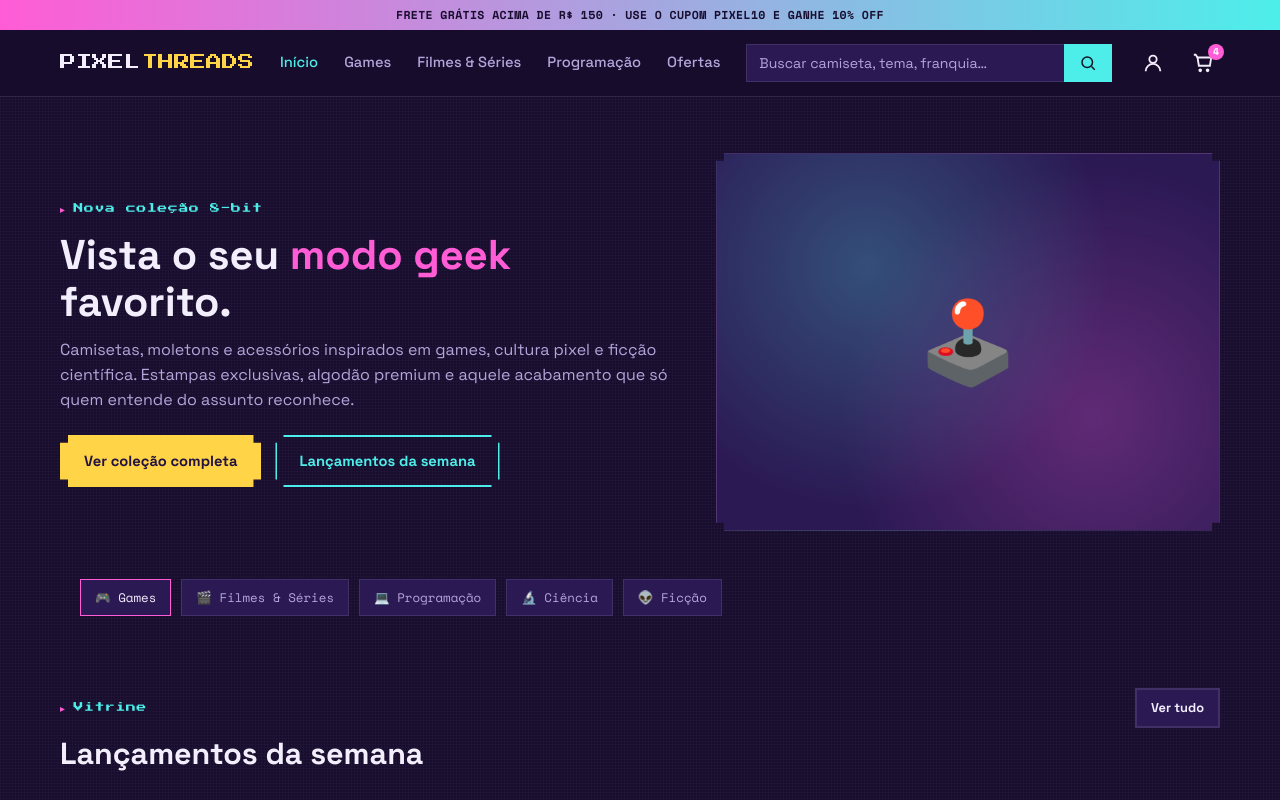
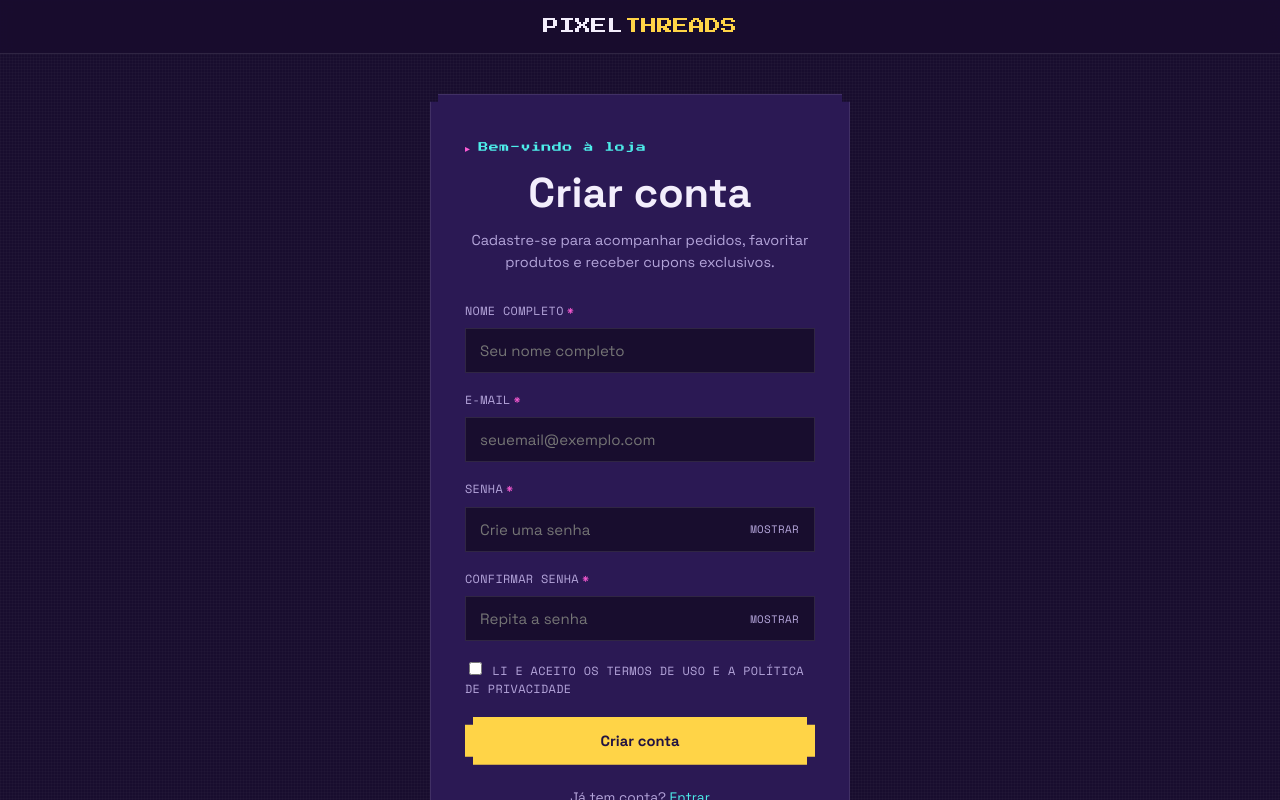
Before and after one commit to juliacancio-dev/pixel-threads-angular, an Angular app: page /cadastro in a window 1280 px wide. Before the commit this address led to /. Shown: the top 800 px of the page. Built offline with nearby package versions, Linux system fonts and the light colour scheme.

Commit message:
feat: tela de cadastro de conta

```diff
--- a/src/app/app.routes.ts
+++ b/src/app/app.routes.ts
@@ -5,6 +5,7 @@ import { ProdutoComponent } from './pages/produto/produto.component';
 import { CestaComponent } from './pages/cesta/cesta.component';
 import { LoginComponent } from './pages/login/login.component';
 import { EsqueciComponent } from './pages/esqueci/esqueci.component';
+import { CadastroComponent } from './pages/cadastro/cadastro.component';
 
 export const routes: Routes = [
   { path: '', component: HomeComponent, title: 'PIXEL THREADS — Camisetas e produtos geek' },
@@ -12,6 +13,7 @@ export const routes: Routes = [
   { path: 'produto/:id', component: ProdutoComponent, title: 'Produto — PIXEL THREADS' },
   { path: 'cesta', component: CestaComponent, title: 'Minha cesta — PIXEL THREADS' },
   { path: 'login', component: LoginComponent, title: 'Entrar — PIXEL THREADS' },
+  { path: 'cadastro', component: CadastroComponent, title: 'Criar conta — PIXEL THREADS' },
   { path: 'esqueci', component: EsqueciComponent, title: 'Esqueci minha senha — PIXEL THREADS' },
   { path: '**', redirectTo: '' }
 ];
--- a/src/app/components/footer/footer.component.ts
+++ b/src/app/components/footer/footer.component.ts
@@ -25,6 +25,6 @@ export class FooterComponent {
   }
 
   private ehPaginaAuth(url: string): boolean {
-    return url.startsWith('/login') || url.startsWith('/esqueci');
+    return url.startsWith('/login') || url.startsWith('/esqueci') || url.startsWith('/cadastro');
   }
 }
--- a/src/app/components/header/header.component.ts
+++ b/src/app/components/header/header.component.ts
@@ -26,7 +26,7 @@ export class HeaderComponent {
   }
 
   private ehPaginaAuth(url: string): boolean {
-    return url.startsWith('/login') || url.startsWith('/esqueci');
+    return url.startsWith('/login') || url.startsWith('/esqueci') || url.startsWith('/cadastro');
   }
 
   toggleMenu(): void {
--- /dev/null
+++ b/src/app/pages/cadastro/cadastro.component.html
@@ -0,0 +1,68 @@
+<main class="auth-wrap">
+  <div class="auth-card pixel-cut">
+    <span class="eyebrow" style="justify-content:center;">Bem-vindo à loja</span>
+    <h1 style="text-align:center;">Criar conta</h1>
+    <p class="auth-sub">Cadastre-se para acompanhar pedidos, favoritar produtos e receber cupons exclusivos.</p>
+
+    <form [formGroup]="form" (ngSubmit)="enviar()" novalidate>
+
+      <div class="field" [class.invalid]="form.controls.nome.invalid && form.controls.nome.touched">
+        <label for="cad-nome">Nome completo<span class="req">*</span></label>
+        <input
+          type="text"
+          id="cad-nome"
+          formControlName="nome"
+          placeholder="Seu nome completo">
+        <span class="field-error">Digite seu nome completo.</span>
+      </div>
+
+      <div class="field" [class.invalid]="form.controls.email.invalid && form.controls.email.touched">
+        <label for="cad-email">E-mail<span class="req">*</span></label>
+        <input
+          type="email"
+          id="cad-email"
+          formControlName="email"
+          placeholder="seuemail@exemplo.com">
+        <span class="field-error">Digite um e-mail válido.</span>
+      </div>
+
+      <div class="field" [class.invalid]="form.controls.senha.invalid && form.controls.senha.touched">
+        <label for="cad-senha">Senha<span class="req">*</span></label>
+        <div class="input-wrap">
+          <input
+            [type]="mostrarSenha ? 'text' : 'password'"
+            id="cad-senha"
+            formControlName="senha"
+            placeholder="Crie uma senha">
+          <button type="button" class="toggle-pass" (click)="toggleSenha()">{{ mostrarSenha ? 'OCULTAR' : 'MOSTRAR' }}</button>
+        </div>
+        <span class="field-error">A senha deve ter no mínimo 6 caracteres.</span>
+      </div>
+
+      <div class="field" [class.invalid]="(form.controls.confirmarSenha.invalid || form.errors?.['senhasDiferentes']) && form.controls.confirmarSenha.touched">
+        <label for="cad-confirmar-senha">Confirmar senha<span class="req">*</span></label>
+        <div class="input-wrap">
+          <input
+            [type]="mostrarConfirmarSenha ? 'text' : 'password'"
+            id="cad-confirmar-senha"
+            formControlName="confirmarSenha"
+            placeholder="Repita a senha">
+          <button type="button" class="toggle-pass" (click)="toggleConfirmarSenha()">{{ mostrarConfirmarSenha ? 'OCULTAR' : 'MOSTRAR' }}</button>
+        </div>
+        <span class="field-error">As senhas precisam ser iguais.</span>
+      </div>
+
+      <div class="field" [class.invalid]="form.controls.aceiteTermos.invalid && form.controls.aceiteTermos.touched">
+        <label class="checkbox-line">
+          <input type="checkbox" formControlName="aceiteTermos">
+          Li e aceito os termos de uso e a política de privacidade
+        </label>
+        <span class="field-error">É preciso aceitar os termos para continuar.</span>
+      </div>
+
+      <button type="submit" class="btn btn-primary btn-block pixel-cut">Criar conta</button>
+    </form>
+
+    <p class="auth-footer">Já tem conta? <a routerLink="/login" class="link-muted">Entrar</a></p>
+  </div>
+</main>
--- /dev/null
+++ b/src/app/pages/cadastro/cadastro.component.ts
@@ -0,0 +1,54 @@
+import { Component, inject } from '@angular/core';
+import { CommonModule } from '@angular/common';
+import { AbstractControl, FormBuilder, ReactiveFormsModule, ValidationErrors, Validators } from '@angular/forms';
+import { Router, RouterLink } from '@angular/router';
+import { ToastService } from '../../services/toast.service';
+
+function senhasIguaisValidator(control: AbstractControl): ValidationErrors | null {
+  const senha = control.get('senha')?.value;
+  const confirmarSenha = control.get('confirmarSenha')?.value;
+  return senha && confirmarSenha && senha !== confirmarSenha ? { senhasDiferentes: true } : null;
+}
+
+@Component({
+  selector: 'app-cadastro',
+  standalone: true,
+  imports: [CommonModule, ReactiveFormsModule, RouterLink],
+  templateUrl: './cadastro.component.html',
+  styleUrl: './cadastro.component.css'
+})
+export class CadastroComponent {
+  private fb = inject(FormBuilder);
+  private router = inject(Router);
+  private toastService = inject(ToastService);
+
+  mostrarSenha = false;
+  mostrarConfirmarSenha = false;
+
+  form = this.fb.group({
+    nome: ['', [Validators.required, Validators.minLength(2)]],
+    email: ['', [Validators.required, Validators.email]],
+    senha: ['', [Validators.required, Validators.minLength(6)]],
+    confirmarSenha: ['', [Validators.required]],
+    aceiteTermos: [false, [Validators.requiredTrue]]
+  }, { validators: senhasIguaisValidator });
+
+  toggleSenha(): void {
+    this.mostrarSenha = !this.mostrarSenha;
+  }
+
+  toggleConfirmarSenha(): void {
+    this.mostrarConfirmarSenha = !this.mostrarConfirmarSenha;
+  }
+
+  enviar(): void {
+    if (this.form.valid) {
+      this.toastService.mostrar('Cadastro realizado com sucesso!');
+      this.form.reset({ nome: '', email: '', senha: '', confirmarSenha: '', aceiteTermos: false });
+      this.router.navigate(['/login']);
+    } else {
+      this.form.markAllAsTouched();
+      this.toastService.mostrar('Confira os campos destacados em vermelho.');
+    }
+  }
+}
--- a/src/app/pages/login/login.component.html
+++ b/src/app/pages/login/login.component.html
@@ -40,6 +40,6 @@
       <button type="submit" class="btn btn-primary btn-block pixel-cut">Entrar</button>
     </form>
 
-    <p class="auth-footer">Ainda não tem conta? <a href="javascript:void(0)" class="link-muted">Cadastre-se</a></p>
+    <p class="auth-footer">Ainda não tem conta? <a routerLink="/cadastro" class="link-muted">Cadastre-se</a></p>
   </div>
 </main>
```
Also changed, not shown: src/app/pages/cadastro/cadastro.component.css (added), 1 other file (tests, documents, lock files or other folders).
